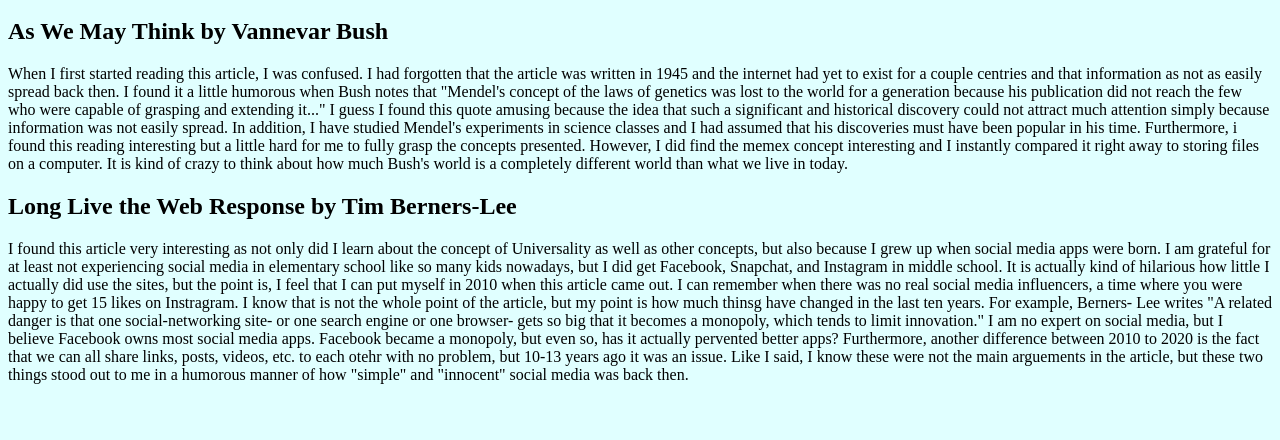
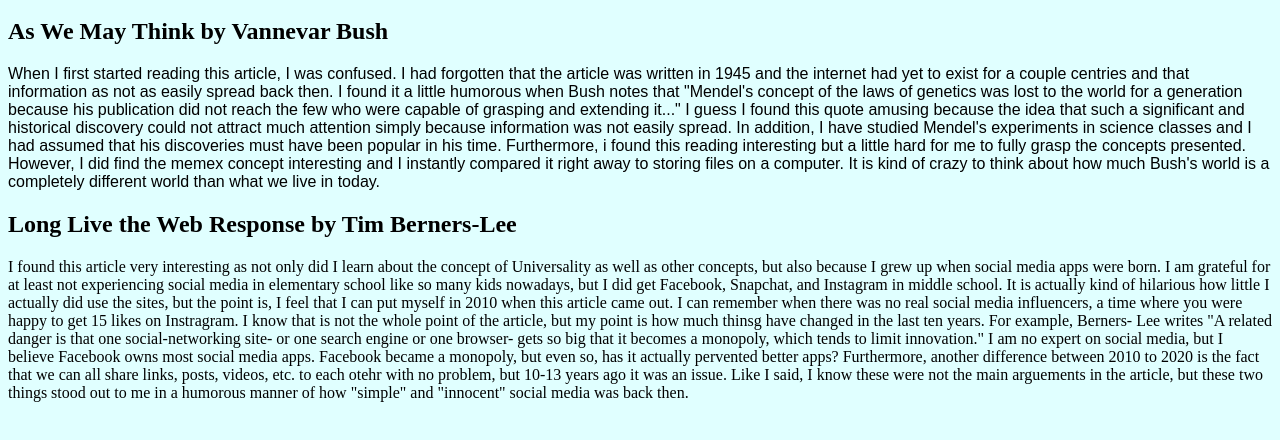
Before and after one commit to caydenhorne/caydenhorne.github.io, a plain HTML site: page week03/index.html in a window 1280 px wide. Shown: the part 48-488 px from the top of the page. Drawn offline with Linux system fonts and the light colour scheme.

Commit message:
Update index.html

```diff
--- a/week03/index.html
+++ b/week03/index.html
@@ -5,7 +5,7 @@
 <body style="background-color:lightcyan;">
 <h1>Week 3: As We May Think and Long Live the Web Response </h1>
 <h2> As We May Think by Vannevar Bush </h2>
-<p> When I first started reading this article, I was confused. I had forgotten that the article was written in 1945
+<p style="font-family: Sans-serif"> When I first started reading this article, I was confused. I had forgotten that the article was written in 1945
 		and the internet had yet to exist for a couple centries and that information  as not as easily spread back then.
 		I found it a little humorous when Bush notes that "Mendel's concept of the laws of
 		genetics was lost to the world for a generation because his publication did not reach the
```
